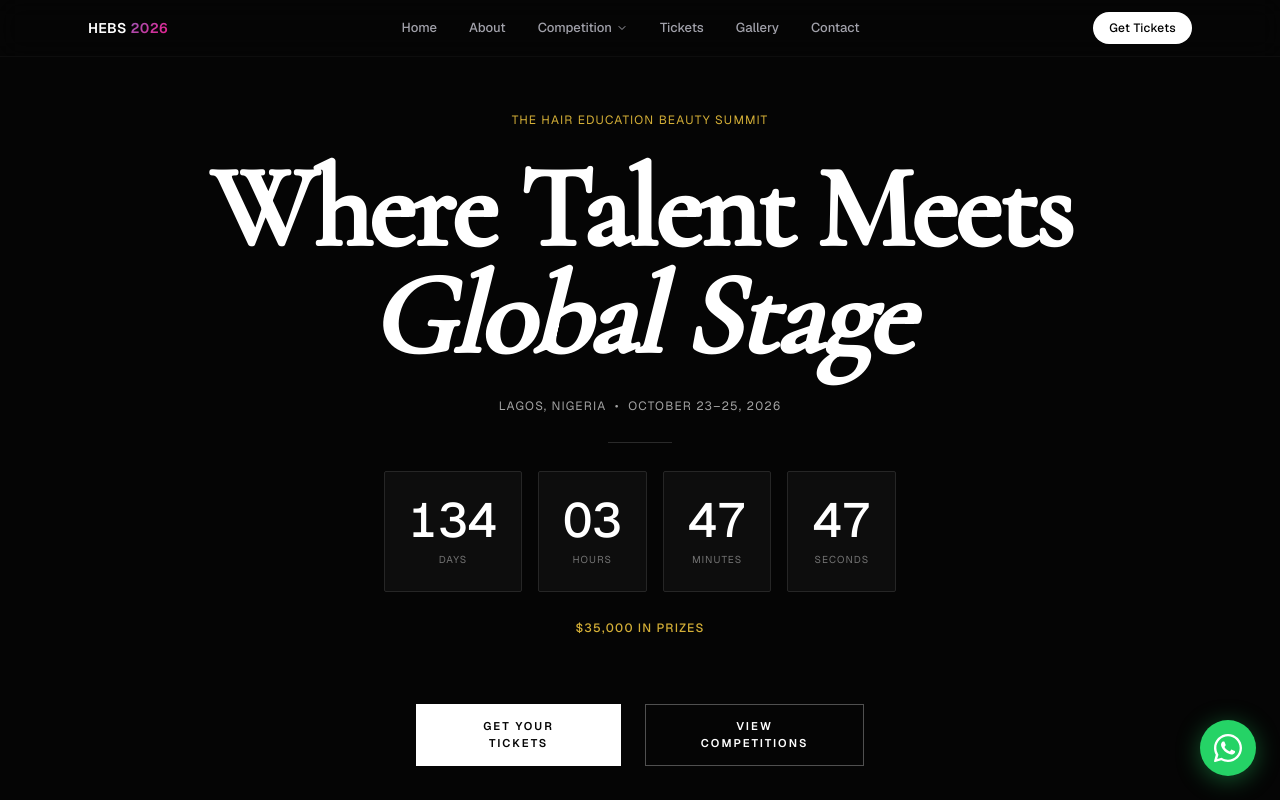
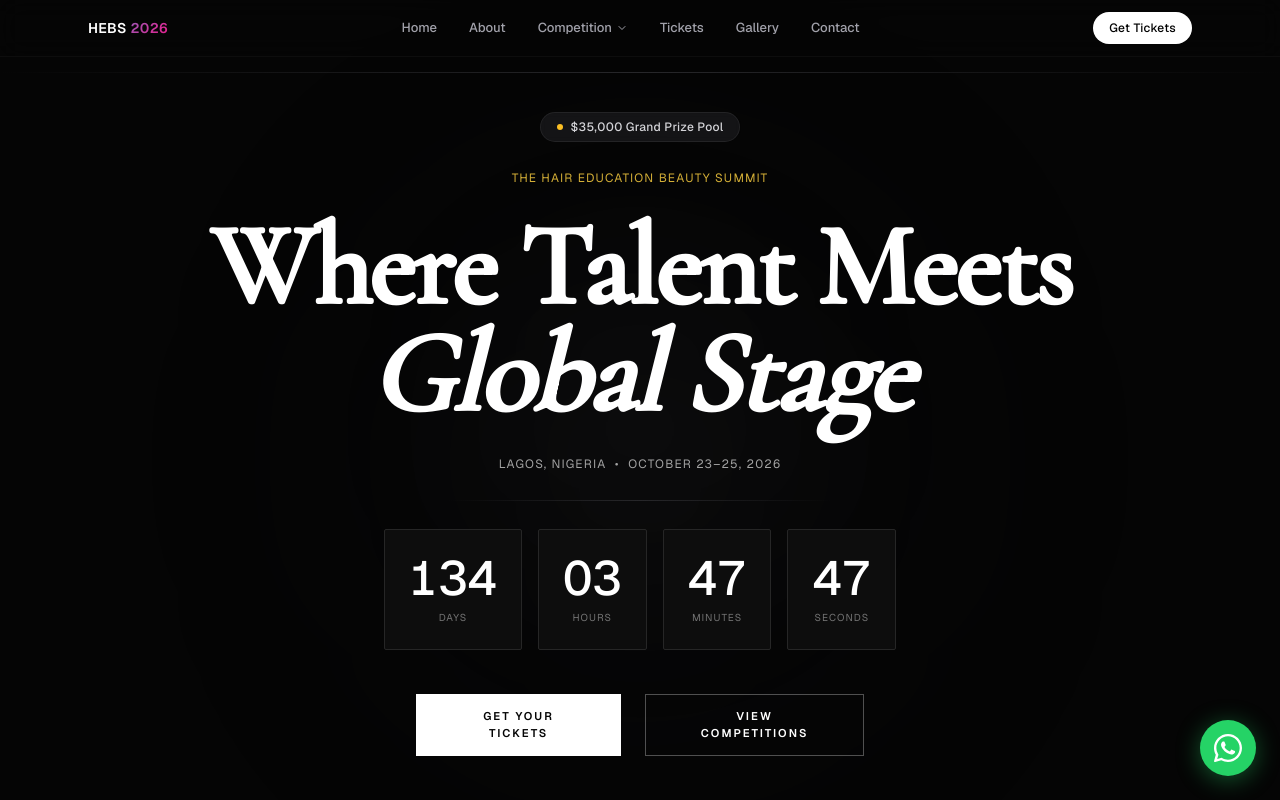
Before and after one commit to alexis800-glitch/hebs-lagos-2026, a Next.js app: page / in a window 1280 px wide. Shown: the top 800 px of the page. Built offline with nearby package versions, Linux system fonts and the light colour scheme.

Commit message:
feat: upgrade hero with prize badge, radial glow depth, and gradient line work

```diff
--- a/components/Hero.tsx
+++ b/components/Hero.tsx
@@ -15,16 +15,39 @@ export default function Hero() {
   return (
     <section
       id="home"
-      className="relative min-h-screen flex flex-col items-center justify-center px-6 text-center"
+      className="relative min-h-screen flex flex-col items-center justify-center px-6 text-center overflow-hidden"
       style={{ background: "#050505" }}
     >
-      <div className="flex flex-col items-center gap-7 max-w-5xl mx-auto w-full pt-24 md:pt-28">
+
+      {/* Background depth — radial glow behind heading */}
+      <div className="absolute top-1/4 left-1/2 -translate-x-1/2 w-[500px] h-[500px] bg-zinc-900/20 blur-[120px] rounded-full pointer-events-none select-none" />
+      <div className="absolute top-1/3 left-1/2 -translate-x-1/2 w-[300px] h-[300px] bg-zinc-800/10 blur-[80px] rounded-full pointer-events-none select-none" />
+
+      {/* Top line work */}
+      <div className="absolute top-[72px] left-0 right-0 w-full h-[1px] bg-gradient-to-r from-transparent via-zinc-800 to-transparent pointer-events-none" />
+
+      {/* Bottom line work */}
+      <div className="absolute bottom-0 left-0 right-0 w-full h-[1px] bg-gradient-to-r from-transparent via-zinc-800 to-transparent pointer-events-none" />
+
+      <div className="relative z-10 flex flex-col items-center gap-7 max-w-5xl mx-auto w-full pt-24 md:pt-28">
+
+        {/* Prize pool badge */}
+        <motion.div
+          initial={mounted ? { opacity: 0, y: -8 } : false}
+          animate={{ opacity: 1, y: 0 }}
+          transition={{ duration: 0.5, ease: EASE, delay: mounted ? 0.0 : 0 }}
+        >
+          <span className="inline-flex items-center gap-2 bg-zinc-900/80 border border-zinc-800/80 px-4 py-1.5 rounded-full text-xs font-medium tracking-wide text-zinc-300 backdrop-blur-sm">
+            <span className="w-1.5 h-1.5 bg-amber-400 rounded-full shrink-0" />
+            $35,000 Grand Prize Pool
+          </span>
+        </motion.div>
 
         {/* Eyebrow */}
         <motion.p
           initial={mounted ? { opacity: 0 } : false}
           animate={{ opacity: 1 }}
-          transition={{ duration: 0.6, ease: EASE, delay: mounted ? 0.05 : 0 }}
+          transition={{ duration: 0.6, ease: EASE, delay: mounted ? 0.1 : 0 }}
           className="font-sans text-xs uppercase tracking-widest text-[#D4AF37]"
         >
           The Hair Education Beauty Summit
@@ -34,7 +57,7 @@ export default function Hero() {
         <motion.h1
           initial={mounted ? { opacity: 0, y: 24 } : false}
           animate={{ opacity: 1, y: 0 }}
-          transition={{ duration: 0.75, ease: EASE, delay: mounted ? 0.15 : 0 }}
+          transition={{ duration: 0.75, ease: EASE, delay: mounted ? 0.2 : 0 }}
           className="font-serif font-bold text-white tracking-tight leading-none"
           style={{ fontSize: "clamp(3.6rem, 9vw, 8rem)", lineHeight: 0.93 }}
         >
@@ -43,54 +66,46 @@ export default function Hero() {
           <em className="not-italic" style={{ fontStyle: "italic" }}>Global Stage</em>
         </motion.h1>
 
-        {/* Date / location subheader */}
+        {/* Date / location */}
         <motion.p
           initial={mounted ? { opacity: 0 } : false}
           animate={{ opacity: 1 }}
-          transition={{ duration: 0.6, ease: EASE, delay: mounted ? 0.3 : 0 }}
+          transition={{ duration: 0.6, ease: EASE, delay: mounted ? 0.32 : 0 }}
           className="font-sans text-xs uppercase tracking-widest text-neutral-400"
         >
           Lagos, Nigeria &nbsp;•&nbsp; October 23–25, 2026
         </motion.p>
 
-        {/* Divider */}
+        {/* Sub-pixel divider */}
         <motion.div
-          initial={mounted ? { scaleX: 0 } : false}
-          animate={{ scaleX: 1 }}
-          transition={{ duration: 0.5, ease: EASE, delay: mounted ? 0.4 : 0 }}
-          className="w-16 origin-left"
-          style={{ height: "1px", background: "rgba(255,255,255,0.15)" }}
-        />
+          initial={mounted ? { scaleX: 0, opacity: 0 } : false}
+          animate={{ scaleX: 1, opacity: 1 }}
+          transition={{ duration: 0.5, ease: EASE, delay: mounted ? 0.42 : 0 }}
+          className="w-full max-w-sm origin-center"
+          style={{ height: "1px" }}
+        >
+          <div className="w-full h-full bg-gradient-to-r from-transparent via-zinc-800 to-transparent" />
+        </motion.div>
 
         {/* Countdown */}
         <FadeIn delay={0.1}>
           <motion.div
             initial={mounted ? { opacity: 0 } : false}
             animate={{ opacity: 1 }}
-            transition={{ duration: 0.6, ease: EASE, delay: mounted ? 0.45 : 0 }}
+            transition={{ duration: 0.6, ease: EASE, delay: mounted ? 0.48 : 0 }}
             className="w-full"
           >
             <CountdownTimer />
           </motion.div>
         </FadeIn>
 
-        {/* Prize label */}
-        <motion.p
-          initial={mounted ? { opacity: 0 } : false}
-          animate={{ opacity: 1 }}
-          transition={{ duration: 0.6, ease: EASE, delay: mounted ? 0.55 : 0 }}
-          className="font-sans text-xs uppercase tracking-widest text-[#D4AF37] font-medium"
-        >
-          $35,000 in prizes
-        </motion.p>
-
-        {/* CTAs — crisp rectangular, instant invert */}
+        {/* CTAs */}
         <FadeIn delay={0.2}>
           <motion.div
             initial={mounted ? { opacity: 0, y: 12 } : false}
             animate={{ opacity: 1, y: 0 }}
-          transition={{ duration: 0.6, ease: EASE, delay: mounted ? 0.65 : 0 }}
-          className="mt-10 mb-16 md:mb-20 flex flex-col sm:flex-row items-center justify-center gap-4 sm:gap-6 w-full max-w-md mx-auto"
+            transition={{ duration: 0.6, ease: EASE, delay: mounted ? 0.6 : 0 }}
+            className="mt-4 mb-16 md:mb-20 flex flex-col sm:flex-row items-center justify-center gap-4 sm:gap-6 w-full max-w-md mx-auto"
           >
             <a
               href="https://hebseventportal.com"
@@ -105,8 +120,8 @@ export default function Hero() {
             </a>
           </motion.div>
         </FadeIn>
+
       </div>
-
     </section>
   );
 }
```
Lines whose indentation alone changed are shown as unchanged.
